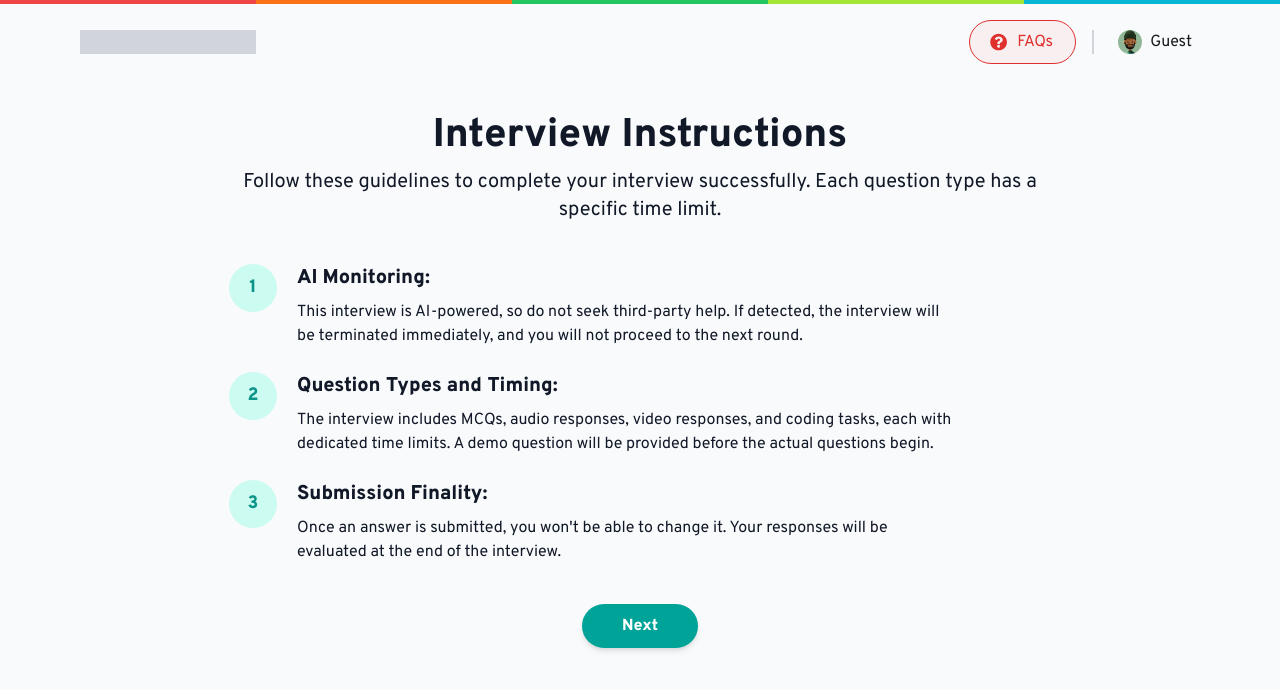
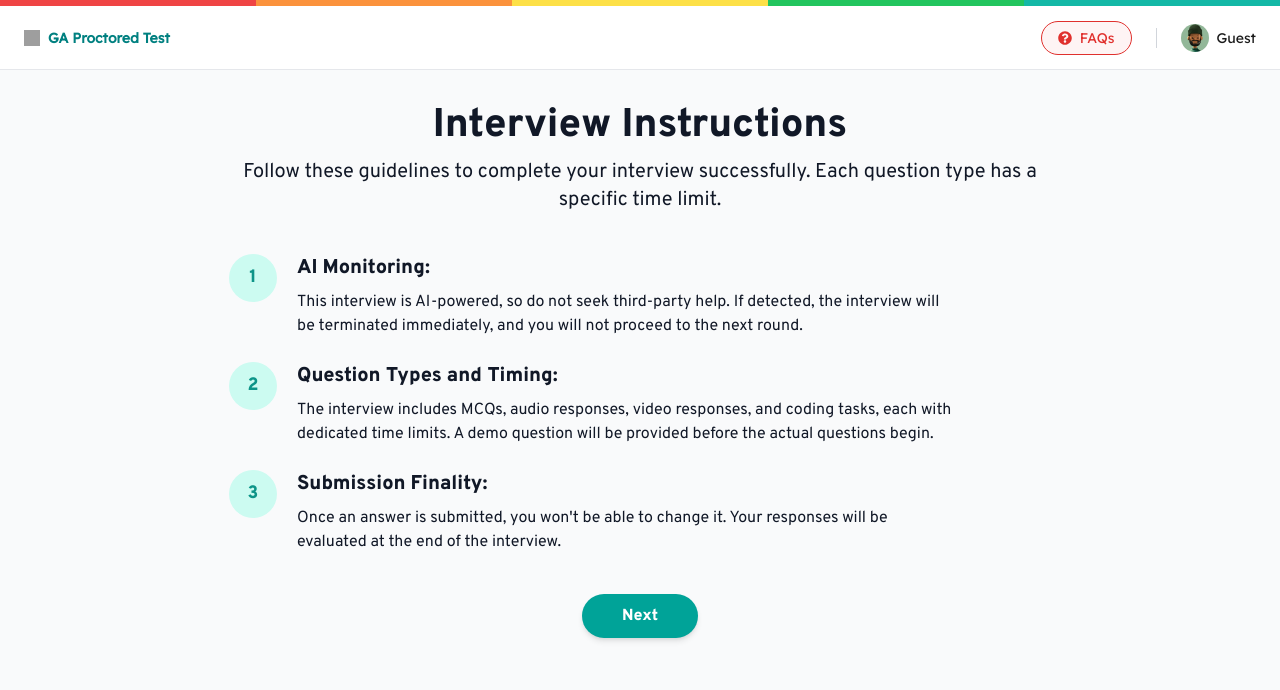
Before and after one commit to Asha-deepthi/GA_Frontend, a React (Vite) app: page /instructionscreen/1 in a window 1280 px wide. Shown: the top 690 px of the page. Built offline with nearby package versions, Linux system fonts and the light colour scheme; no server answers; grey boxes are pictures that could not be loaded.

Commit message:
topheader remaining

```diff
--- a/src/Test_creation/pages/SendInvitations.jsx
+++ b/src/Test_creation/pages/SendInvitations.jsx
@@ -4,6 +4,7 @@ import { useParams } from 'react-router-dom';
 import DatePicker from "react-datepicker";
 import "react-datepicker/dist/react-datepicker.css";
 import BASE_URL from "../../config";
+import NavBar from '../components/Navbar';
 
 // --- Helper Icon Components ---
 const BellIcon = () => (
@@ -73,19 +74,7 @@ const SendInvitations = () => {
     return (
         <div className="invitations-page-container">
             {/* --- Header --- */}
-            <header className="page-header">
-                <div className="logo-container">
-                    <span className="logo-icon">GA</span><span className="logo-text">GA Proctored Test</span>
-                </div>
-                <nav className="main-nav">
-                    <a href="#">Dashboard</a><a href="#">Tests</a><a href="#">Candidates</a><a href="#" className="active">Create test</a>
-                </nav>
-                <div className="user-controls">
-                    <button className="icon-button"><BellIcon /></button>
-                    <div className="user-profile"><div className="avatar"></div><span>Arjun Pavan</span><span className="dropdown-arrow">▼</span></div>
-                </div>
-            </header>
-
+            <NavBar />
             {/* --- Main Content --- */}
             <main className="main-content">
                 {/* --- Stepper --- */}
--- a/src/Test_execution/DemoQuestion.jsx
+++ b/src/Test_execution/DemoQuestion.jsx
@@ -5,6 +5,7 @@ import { useStream } from './StreamContext';
 import { FaMicrophone, FaVideo } from 'react-icons/fa';
 import { FiRefreshCw } from 'react-icons/fi';
 import AuthContext from "../Test_creation/contexts/AuthContext";
+import TopHeader from './components/TopHeader';
 
 const DemoQuestion = () => {
   const { user } = useContext(AuthContext);
@@ -203,26 +204,9 @@ const DemoQuestion = () => {
   }, [micStream]);
 
   return (
-    <div className="w-screen min-h-screen bg-white font-overpass relative overflow-x-hidden overflow-y-auto">
-      {/* Top Colored Progress Bar */}
-      <div className="top-0 left-0 w-full h-[10px] flex z-50">
-        <div className="flex-1 bg-red-500" />
-        <div className="flex-1 bg-orange-400" />
-        <div className="flex-1 bg-yellow-400" />
-        <div className="flex-1 bg-green-500" />
-        <div className="flex-1 bg-cyan-500" />
-      </div>
-
-      {/* Header */}
+     <div className="w-screen h-screen bg-white flex flex-col items-center px-4 pt-6 font-overpass relative overflow-hidden">
+      <TopHeader userName={userName} />
       <div className="relative max-w-[1250px] mx-auto px-4 pt-[70px] pb-12">
-        <header className="flex justify-between items-center h-[44px] px-8 mb-12">
-          <div className="w-[197.78px] h-[40px] bg-gray-300" />
-          <div className="flex items-center gap-2">
-            <img src="/images/profilepic.png" alt="Avatar" className="w-6 h-6 rounded-full" />
-            <span className="text-base font-medium text-gray-900">{userName ?? 'Loading...'}</span>
-          </div>
-        </header>
-
         {/* Main Content */}
         <main className="flex flex-col items-center text-center px-4">
           <h2 className="font-extrabold text-[40px] leading-[48px] text-black mb-10">Demo Question</h2>
--- a/src/Test_execution/InstructionScreen.jsx
+++ b/src/Test_execution/InstructionScreen.jsx
@@ -1,8 +1,12 @@
-import React, { useState, useEffect } from 'react';
+import React, { useState, useEffect, useContext } from 'react';
 import { useNavigate, useParams } from "react-router-dom";
 import { FaQuestionCircle } from 'react-icons/fa';
+import AuthContext from "../Test_creation/contexts/AuthContext";
+import TopHeader from './components/TopHeader';
 
 export default function InstructionScreen({ onNext, onBack }) {
+  const { user } = useContext(AuthContext);
+  const userName = user?.name || 'Guest';
   const instructions = [
     {
       title: 'AI Monitoring:',
@@ -18,33 +22,8 @@ export default function InstructionScreen({ onNext, onBack }) {
     },
   ];
   const navigate = useNavigate();
-  const [userName, setUserName] = useState(null);
+  // const [userName, setUserName] = useState(null);
   const { testId } = useParams();
-
-// ✅ Fetch user name using token
-  useEffect(() => {
-    const token = sessionStorage.getItem("access_token");
-    if (!token) {
-      setUserName("Guest");
-      return;
-    }
-
-    fetch("http://localhost:8000/api/me/", {
-      headers: {
-        Authorization: `Bearer ${token}`,
-        "Content-Type": "application/json",
-      },
-    })
-      .then((res) => {
-        if (!res.ok) throw new Error();
-        return res.json();
-      })
-      .then((user) => {
-        setUserName(user.name); // sets actual name like "Pavan"
-        localStorage.setItem("userId", user.id); // optional: in case used elsewhere
-      })
-      .catch(() => setUserName("Guest"));
-  }, []);
 
   // ✅ Accept button logic
   const handleAccept = async () => {
@@ -91,88 +70,7 @@ export default function InstructionScreen({ onNext, onBack }) {
   };
   return (
     <div className="relative w-screen h-screen bg-gray-50 overflow-hidden font-overpass flex flex-col">
-      {/* Top Colored Bar */}
-      <div className="sticky top-0 left-0 w-full flex h-1 z-10">
-        <div className="flex-1 bg-red-500" />
-        <div className="flex-1 bg-orange-500" />
-        <div className="flex-1 bg-green-500" />
-        <div className="flex-1 bg-lime-400" />
-        <div className="flex-1 bg-cyan-500" />
-      </div>
-
-      {/* Header */}
-      <header className="flex items-center justify-between px-20 py-4">
-        <div className="w-44 h-6 bg-gray-300 " />
-        <div className="flex items-center gap-4">
-          <button
-            className="flex items-center"
-            style={{
-              width: '107px',
-              height: '44px',
-              gap: '10px',
-              padding: '10px 22px 10px 20px',
-              background: '#E0302D0D',
-              border: '1px solid #E0302D',
-              borderRadius: '70px',
-            }}
-          >
-            <FaQuestionCircle
-              style={{
-                fontFamily: 'Font Awesome 6 Free',
-                fontWeight: 400,
-                fontSize: '18px',
-                lineHeight: '24px',
-                color: '#E0302D',
-              }}
-            />
-            <span
-              style={{
-                fontFamily: 'Overpass',
-                fontWeight: 500,
-                fontSize: '16px',
-                lineHeight: '24px',
-                textAlign: 'center',
-                color: '#E0302D',
-              }}
-            >
-              FAQs
-            </span>
-          </button>
-
-          {/* Divider Line */}
-          <div className="h-6 w-[2px] bg-gray-300" />
-
-          <div
-            style={{
-              width: '90px',
-              height: '44px',
-              display: 'flex',
-              alignItems: 'center',
-              justifyContent: 'space-between',
-              gap: '6px',
-              padding: '8px',
-            }}
-          >
-            <img
-              src="/images/profilepic.png"
-              alt="Avatar"
-              style={{ width: '24px', height: '24px', borderRadius: '50%' }}
-            />
-            <span
-              style={{
-                fontFamily: 'Overpass',
-                fontWeight: 500,
-                fontSize: '16px',
-                lineHeight: '24px',
-                color: '#1A1A1A',
-              }}
-            >
-            {userName ?? 'Loading...'}
-            </span>
-          </div>
-        </div>
-      </header>
-
+      <TopHeader userName={userName} />
       {/* Title & Subtitle */}
       <div className="mx-auto text-center mt-8 max-w-[856px] px-4">
         <h1 className="text-[40px] leading-[48px] font-bold text-gray-900">Interview Instructions</h1>
--- a/src/Test_execution/PermissionScreen.jsx
+++ b/src/Test_execution/PermissionScreen.jsx
@@ -4,6 +4,7 @@ import { FaQuestionCircle } from "react-icons/fa";
 import { useStream } from './StreamContext';  // Your custom context hook
 import { useContext } from "react";
 import AuthContext from "../Test_creation/contexts/AuthContext";
+import TopHeader from './components/TopHeader'; // Adjust path if in a different folder
 
 export default function PermissionScreen() {
   const { user } = useContext(AuthContext);
@@ -78,31 +79,7 @@ export default function PermissionScreen() {
 
   return (
     <div className="w-screen min-h-screen bg-white flex flex-col items-center justify-start px-4 relative overflow-hidden font-overpass overflow-x-hidden overflow-y-auto">
-      {/* Top Colored Bar */}
-      <div className="absolute top-0 left-0 w-full h-[10px] flex">
-        <div className="flex-1 bg-red-500" />
-        <div className="flex-1 bg-orange-400" />
-        <div className="flex-1 bg-yellow-400" />
-        <div className="flex-1 bg-green-500" />
-        <div className="flex-1 bg-cyan-500" />
-      </div>
-
-      {/* Header */}
-      <header className="absolute top-[50px] left-1/2 transform -translate-x-1/2 w-[90vw] max-w-[1250px] h-[44px] flex justify-between items-center px-4 sm:px-6 md:px-8 lg:px-12">
-        <div className="w-[198px] h-[40px] bg-gray-300 md:w-[250px]" />
-        <div className="flex items-center gap-4">
-          <button className="flex items-center gap-2.5 px-4 py-2 bg-[#E0302D0D] border border-[#E0302D] rounded-full text-sm sm:text-base">
-            <FaQuestionCircle className="text-[#E0302D] text-[18px]" />
-            <span className="font-overpass font-medium leading-6 text-[#E0302D]">FAQs</span>
-          </button>
-          <div className="h-6 w-[2px] bg-gray-300" />
-          <div className="w-[90px] h-[44px] flex items-center justify-between gap-1.5 px-2">
-            <img src="/images/profilepic.png" alt="Avatar" className="w-6 h-6 rounded-full" />
-            <span className="font-overpass font-medium text-[16px] text-[#1A1A1A]  max-w-[60px]">{userName ?? 'Loading...'}</span>
-          </div>
-        </div>
-      </header>
-
+      <TopHeader userName={userName} />
       {/* Main Content */}
       <div className="absolute top-[174px] left-1/2 transform -translate-x-1/2 w-[90vw] max-w-[1100px] min-h-[706px] flex flex-col gap-[60px]">
         <div className="flex flex-col gap-2 w-full max-w-[700px] mx-auto text-center px-2 sm:px-4">
--- a/src/Test_execution/WelcomeScreen.jsx
+++ b/src/Test_execution/WelcomeScreen.jsx
@@ -1,4 +1,4 @@
-import React, { useState, useEffect  } from 'react';
+import React, { useState, useEffect, useContext  } from 'react';
 import { useNavigate } from "react-router-dom";
 import { FaQuestionCircle } from "react-icons/fa";
 import { useParams } from 'react-router-dom';
--- a/src/Test_execution/components/ProfileDropdown.jsx
+++ b/src/Test_execution/components/ProfileDropdown.jsx
@@ -25,7 +25,7 @@ const ProfileDropdown = () => {
         {/* Image */}
         <div className="w-[30px] h-[30px] rounded-full overflow-hidden">
           <img
-            src="images/profilepic.png"
+            src="/images/profilepic.png"
             alt="Profile"
             className="w-full h-full object-cover"
           />
```
